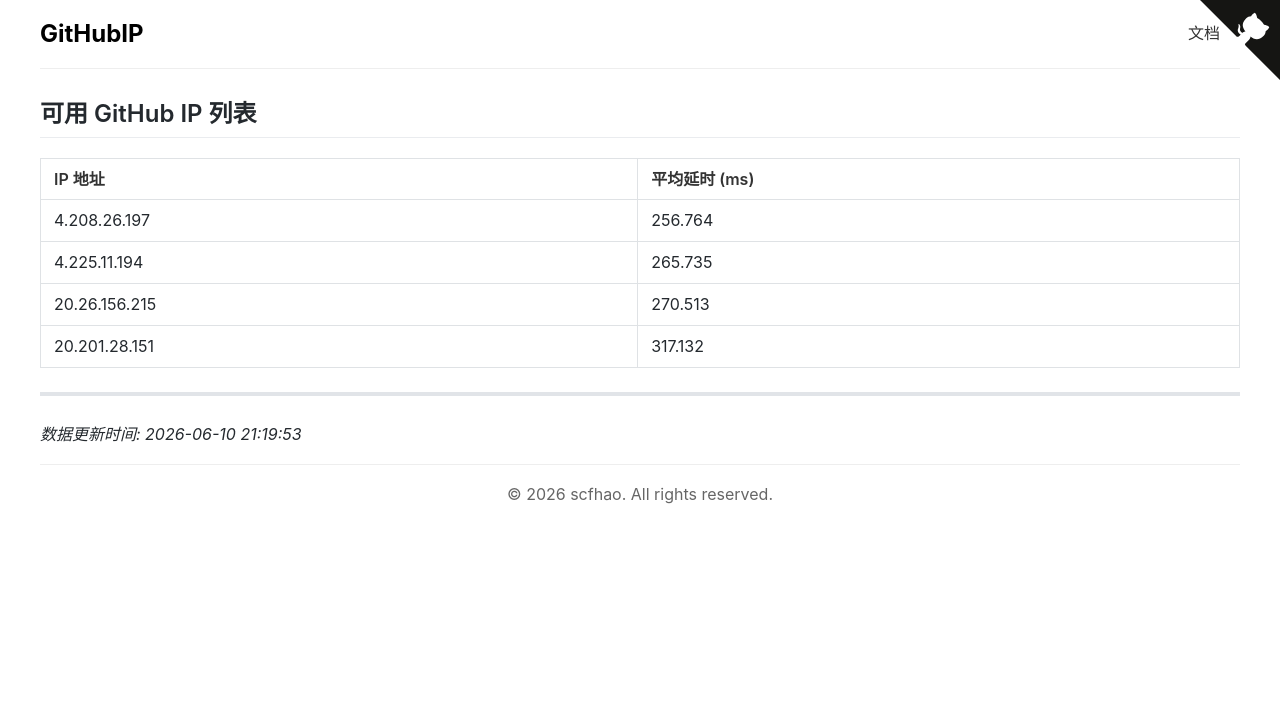
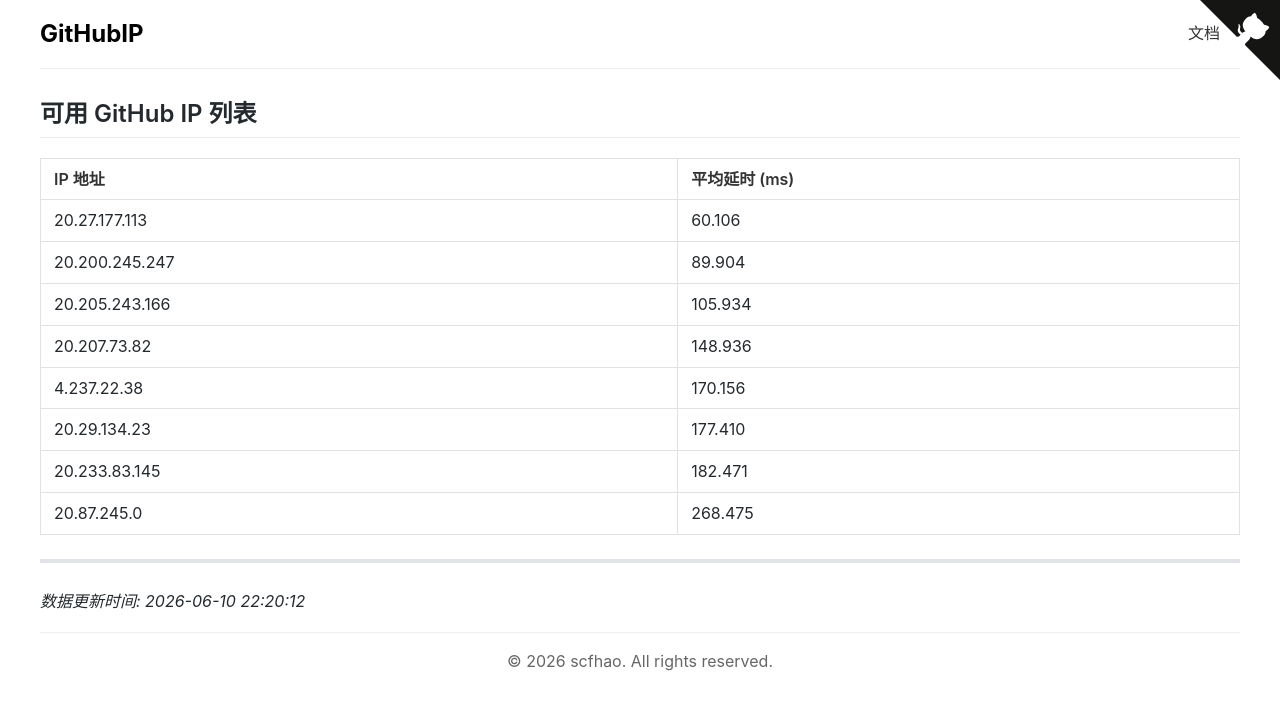
Before and after one commit to scfhao/GitHubIP, a Jekyll site: the page built from index.md, in a window 1280 px wide. Shown: the top 710 px of the page. Built offline with Jekyll 4.4.1, drawn with Linux system fonts in a browser that asks for light colours.

Commit message:
自动脚本执行 - 2026-06-10 22:20:13

```diff
--- a/index.md
+++ b/index.md
@@ -1,18 +1,22 @@
 ---
 layout: home
 title: GitHub IP 列表
-date: 2026-06-10 21:19:53
+date: 2026-06-10 22:20:12
 ---
 
 ## 可用 GitHub IP 列表
 
 | IP 地址 | 平均延时 (ms) |
 |---------|--------------|
-| 4.208.26.197 | 256.764 |
-| 4.225.11.194 | 265.735 |
-| 20.26.156.215 | 270.513 |
-| 20.201.28.151 | 317.132 |
+| 20.27.177.113 | 60.106 |
+| 20.200.245.247 | 89.904 |
+| 20.205.243.166 | 105.934 |
+| 20.207.73.82 | 148.936 |
+| 4.237.22.38 | 170.156 |
+| 20.29.134.23 | 177.410 |
+| 20.233.83.145 | 182.471 |
+| 20.87.245.0 | 268.475 |
 
 ---
 
-*数据更新时间: 2026-06-10 21:19:53*
+*数据更新时间: 2026-06-10 22:20:12*
```
